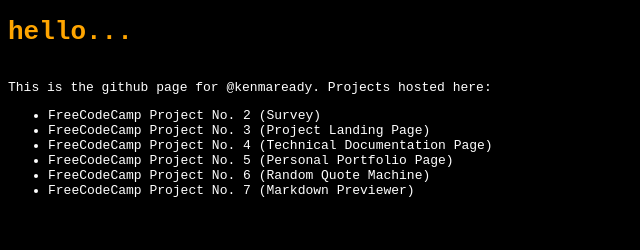
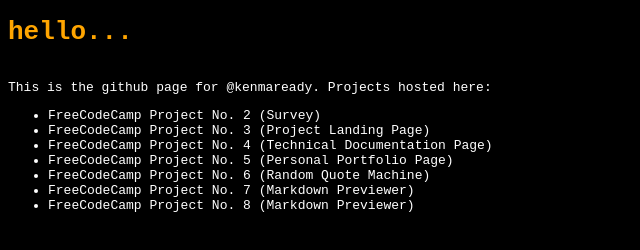
Before and after one commit to kenmaready/kenmaready.github.io, a plain HTML site: page index.html in a window 1280 px wide. Shown: the whole page, without its empty margins (0-640 px from the left). Drawn offline with Linux system fonts and the light colour scheme.

Commit message:
Update index.html to add link to new FCC project

```diff
--- a/index.html
+++ b/index.html
@@ -17,6 +17,7 @@
                 <li><a href="/fcc-project-5/index.html">FreeCodeCamp Project No. 5 (Personal Portfolio Page)</a></li>
                 <li><a href="https://kenmaready.github.io/quote-machine/">FreeCodeCamp Project No. 6 (Random Quote Machine)</a></li>
                 <li><a href="https://kenmaready.github.io/markdown-previewer/">FreeCodeCamp Project No. 7 (Markdown Previewer)</a></li>
+                <li><a href="https://kenmaready.github.io/drum-machine/">FreeCodeCamp Project No. 8 (Markdown Previewer)</a></li>
             </ul>
     </body>
 </html>
```
